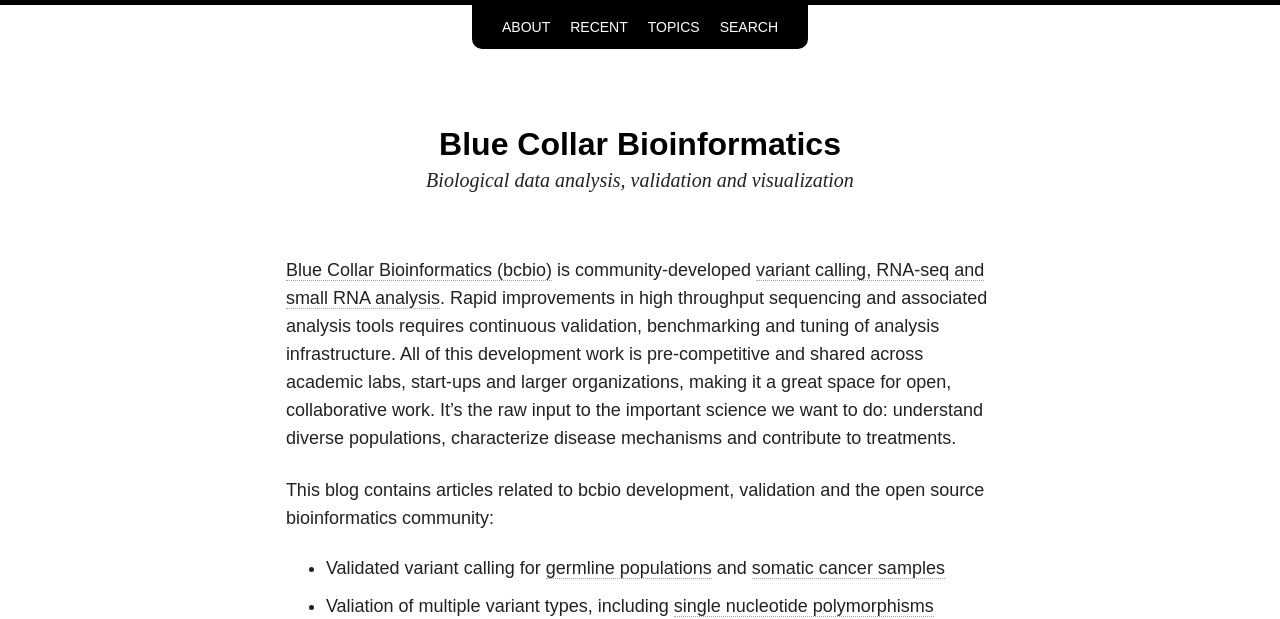
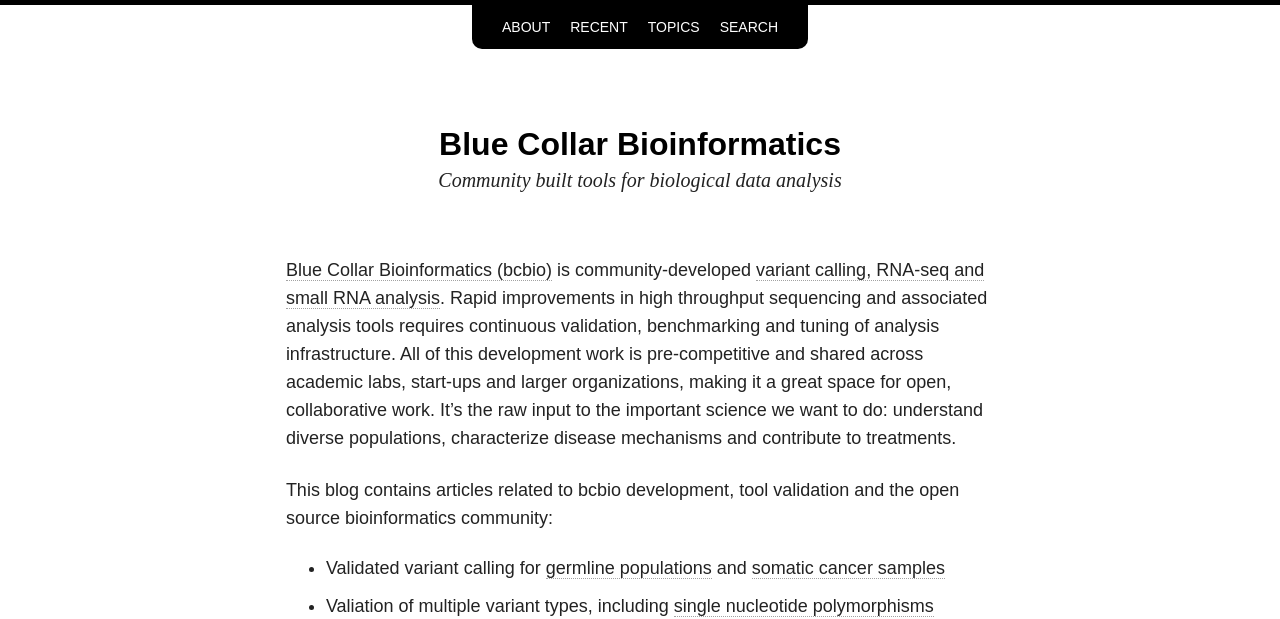
Before and after one commit to bcbio/bcbio.github.io, a Jekyll site: the page built from index.md, in a window 1280 px wide. Shown: the top 619 px of the page. Built offline with Jekyll 4.4.1, drawn with Linux system fonts in a browser that asks for light colours; nearby versions of some CDN libraries.

Commit message:
Update to new bcb.io home + better description

```diff
--- a/_config.yml
+++ b/_config.yml
@@ -2,11 +2,11 @@
 
 title: Blue Collar Bioinformatics
 locale: en_US
-description: Biological data analysis, validation and visualization
+description: Community built tools for biological data analysis
 logo:
 search: true
 comments: true
-url: http://bcbio.github.io
+url: http://bcb.io
 #url: http://localhost:4000
 
 # Jekyll configuration
--- a/index.md
+++ b/index.md
@@ -13,7 +13,7 @@
 we want to do: understand diverse populations, characterize disease mechanisms
 and contribute to treatments.
 
-This blog contains articles related to bcbio development, validation and the
+This blog contains articles related to bcbio development, tool validation and the
 open source bioinformatics community:
 
 - Validated variant calling for [germline populations]({{ site.url }}/tags/#germline) and
```
